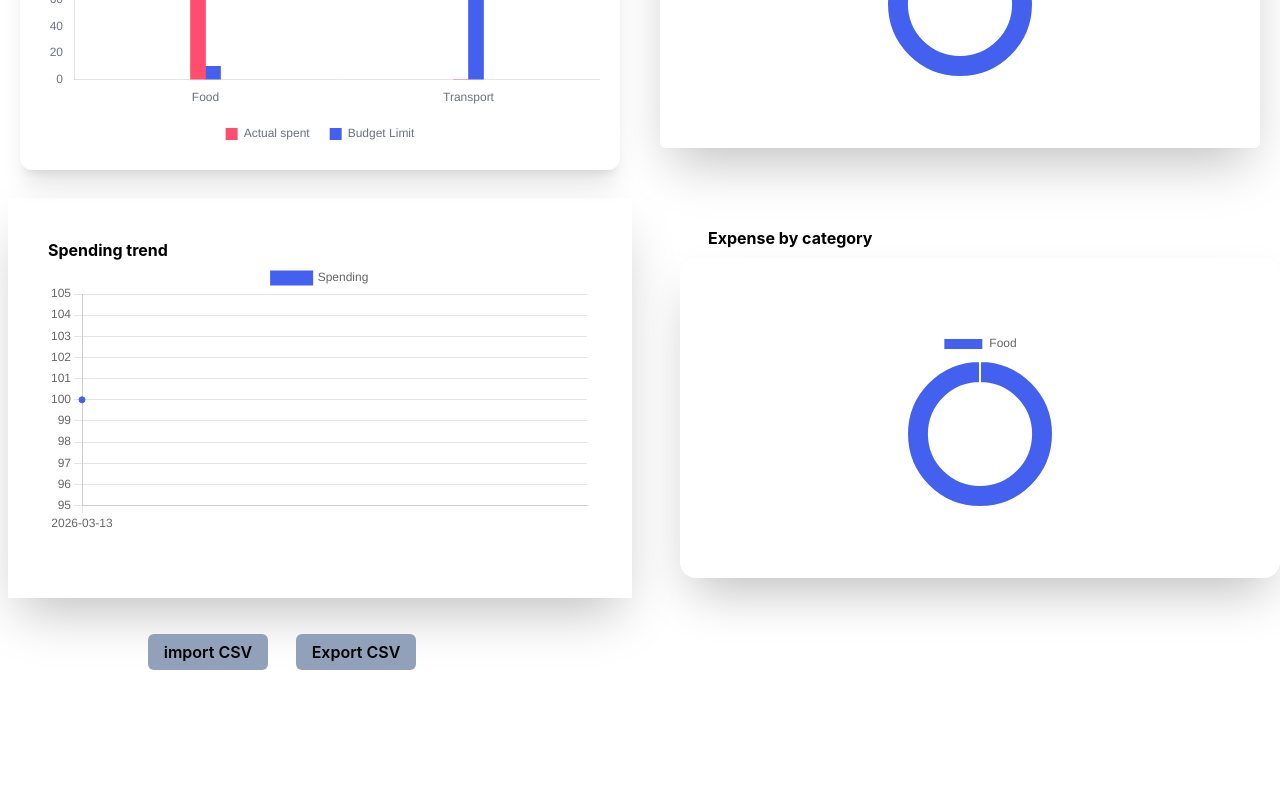
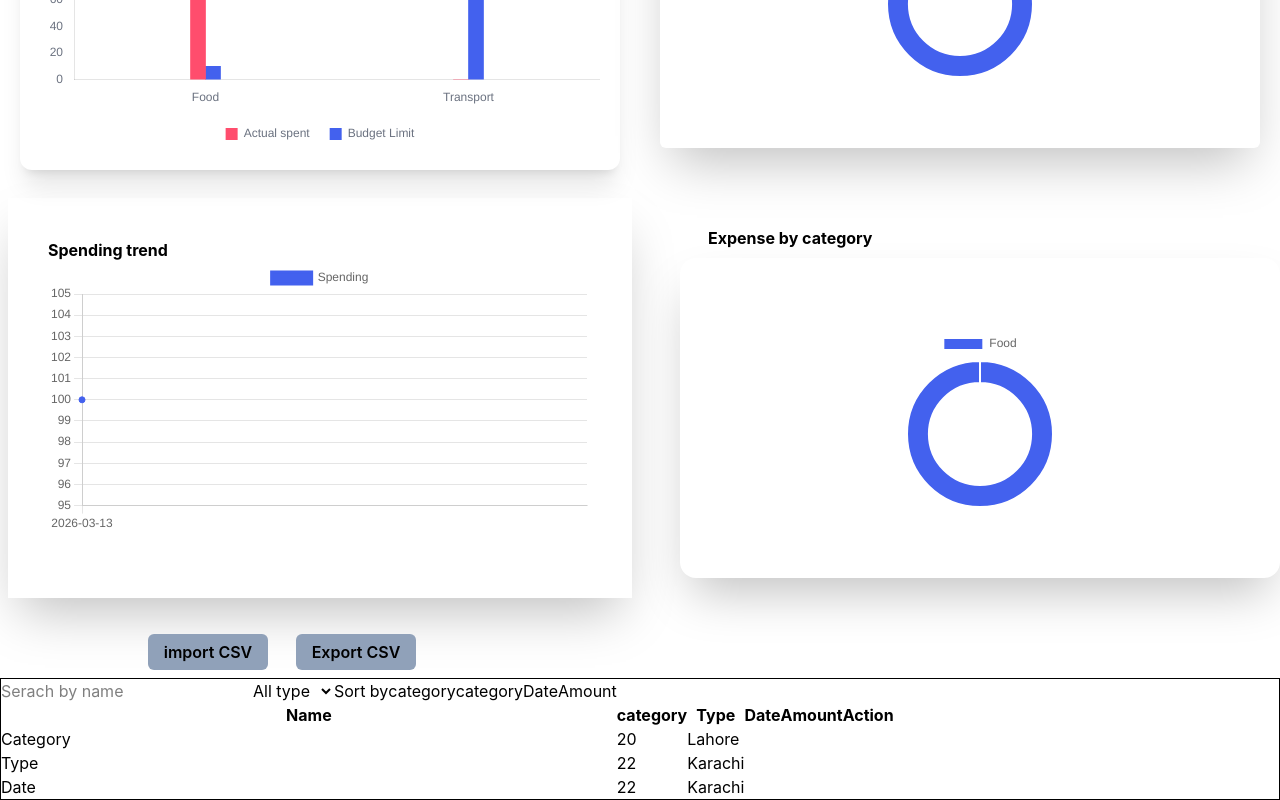
Before and after one commit to IZQIA-HASSAN/Expense-tracker-App, a React (Vite) app: page / in a window 1280 px wide. Shown: the part 502-1302 px from the top of the page. Before the commit the page ends 1180 px from the top, so only its background shows below. Built offline with nearby package versions, Linux system fonts and the light colour scheme.

Commit message:
table included

```diff
--- a/src/App.jsx
+++ b/src/App.jsx
@@ -2,6 +2,7 @@ import { useState } from 'react'
 
 import Navbar from './Navbar'
 import Dashboard from './Dashboard'
+import Table from  "./Table"
 
 
 function App() {
@@ -11,6 +12,7 @@ function App() {
     <>
 <Navbar/>
 <Dashboard/>
+<Table/>
     </>
   )
 }
--- /dev/null
+++ b/src/Table.jsx
@@ -0,0 +1,53 @@
+import React from 'react'
+
+const Table = () => {
+    return (
+        <div>
+            <div className='border flex '>
+                <table border="1">
+                    <nav>
+                        <input type="text" placeholder='Serach by name' />
+                        <select name="" id="">
+                            <option value="">All type</option>
+                            <option value="">income</option>
+                            <option value="">expense</option>
+                        </select>
+                        <button>Sort by</button>
+                        <button>category</button>
+                        <button>category</button>
+                        <button>Date</button>
+                        <button>Amount</button>
+                    </nav>
+                    <tr>
+                        <th>Name</th>
+                        <th>category</th>
+                        <th>Type</th>
+                        <th>Date</th>
+                        <th>Amount</th>
+                        <th>Action</th>
+                    </tr>
+
+                    <tr>
+                        <td>Category</td>
+                        <td>20</td>
+                        <td>Lahore</td>
+                    </tr>
+
+                    <tr>
+                        <td>Type</td>
+                        <td>22</td>
+                        <td>Karachi</td>
+                    </tr>
+
+                    <tr>
+                        <td>Date</td>
+                        <td>22</td>
+                        <td>Karachi</td>
+                    </tr>
+                </table>
+            </div>
+        </div>
+    )
+}
+
+export default Table
```
